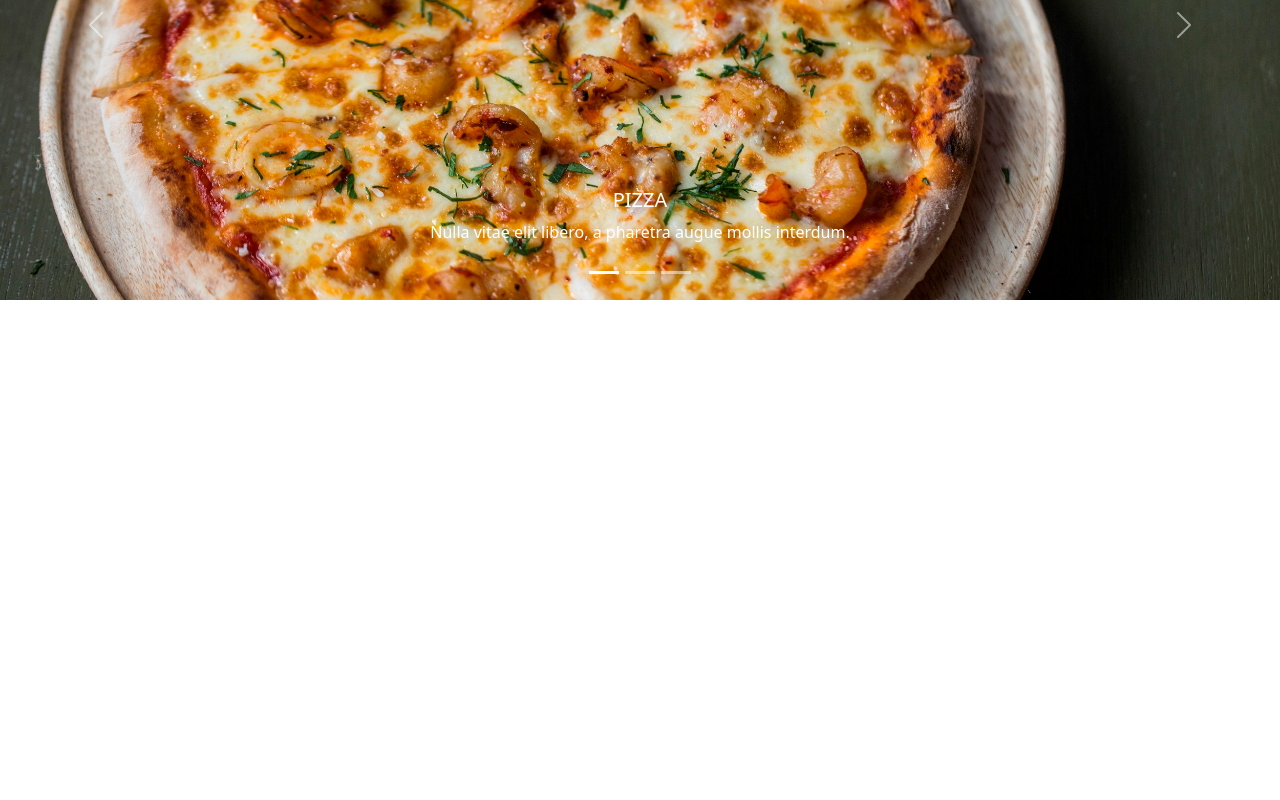
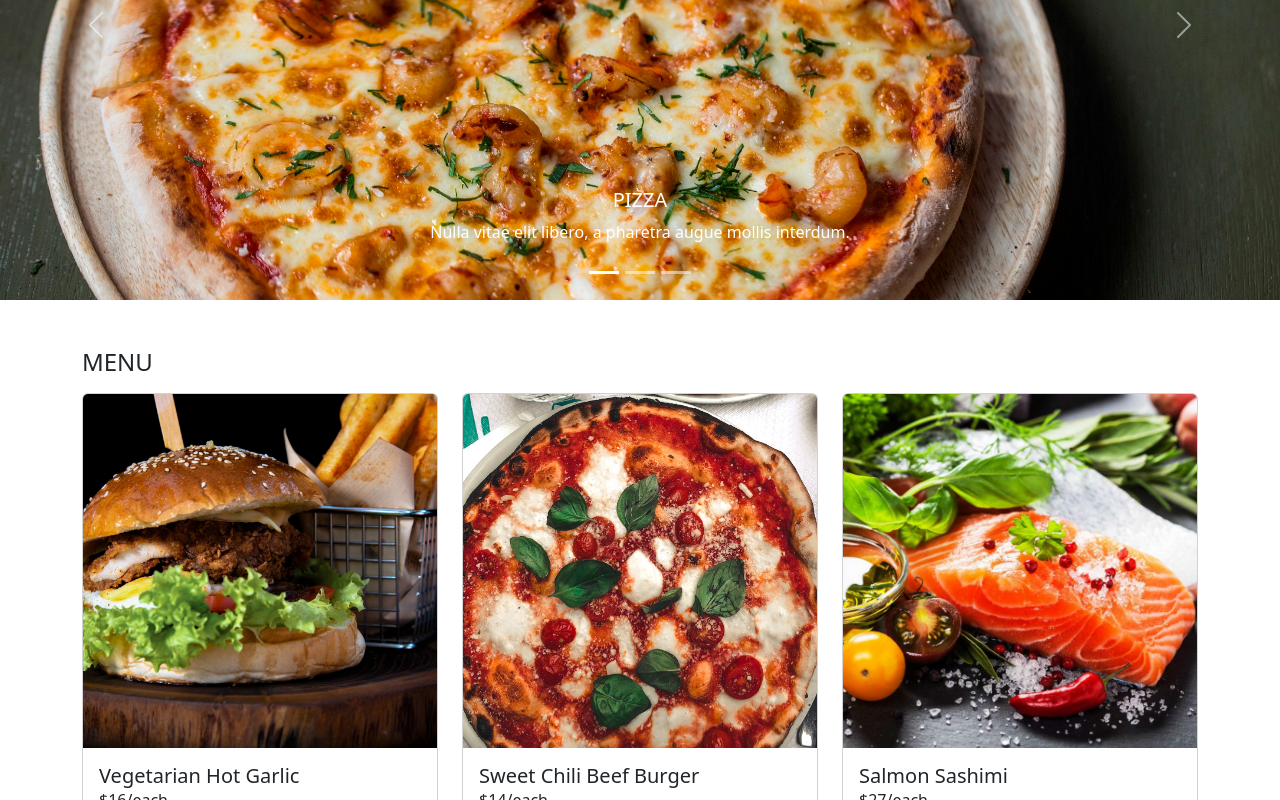
Before and after one commit to Naiem1/react-shopping-cart, a React (Vite) app: page / in a window 1280 px wide. Shown: the part 336-1136 px from the top of the page. Before the commit the page ends 800 px from the top, so only its background shows below. Built offline with nearby package versions, Linux system fonts and the light colour scheme.

Commit message:
added product card

```diff
--- a/src/App.jsx
+++ b/src/App.jsx
@@ -1,14 +1,15 @@
-import Header from "./components/header/Header";
-import Hero from "./components/hero-section/Hero";
+import Header from './components/header/Header';
+import Hero from './components/hero-section/Hero';
+import ProductSection from './components/product-section/ProductSection';
 
 const App = () => {
-  return <div>
-
-    <Header />
-
-
-    <Hero/>
-  </div>;
+  return (
+    <div>
+      <Header />
+      <Hero />
+      <ProductSection />
+    </div>
+  );
 };
 
 export default App;
--- /dev/null
+++ b/src/components/card/PoductCard.jsx
@@ -0,0 +1,30 @@
+import { Button } from 'react-bootstrap';
+import Card from 'react-bootstrap/Card';
+import Col from 'react-bootstrap/Col';
+
+function ProductCard({ product: { img, title, price, text } }) {
+  return (
+    <>
+      <Col>
+        <Card>
+          <Card.Img variant="top" src={img} />
+          <Card.Body>
+            <Card.Title className="mb-0">{title}</Card.Title>
+            <p>${price}/each</p>
+            <Card.Text>{text}</Card.Text>
+            <div className="d-grid gap-2">
+              <Button variant="primary" size="sm">
+                Add to Order
+              </Button>
+              <Button variant="outline-primary" size="sm">
+                Customize
+              </Button>
+            </div>
+          </Card.Body>
+        </Card>
+      </Col>
+    </>
+  );
+}
+
+export default ProductCard;
--- /dev/null
+++ b/src/components/product-section/ProductSection.jsx
@@ -0,0 +1,68 @@
+import { Row } from 'react-bootstrap';
+import img1 from '../../assets/images/burger.jpg';
+import img4 from '../../assets/images/food4.jpg';
+import img5 from '../../assets/images/food5.jpg';
+import img6 from '../../assets/images/food6.jpg';
+import img2 from '../../assets/images/pizza.jpg';
+import img3 from '../../assets/images/sushi.jpg';
+import ProductCard from '../card/PoductCard';
+
+const cardDetails = [
+  {
+    id: 1,
+    img: img1,
+    title: 'Vegetarian Hot Garlic',
+    price: 16,
+    text: 'With garlic, capers, chili, fennel, parsley',
+  },
+  {
+    id: 2,
+    img: img2,
+    title: 'Sweet Chili Beef Burger',
+    price: 14,
+    text: 'With garlic, capers, chili, fennel, parsley',
+  },
+  {
+    id: 3,
+    img: img3,
+    title: 'Salmon Sashimi',
+    price: 27,
+    text: 'With cream cheese, salmon and black sesame',
+  },
+  {
+    id: 4,
+    img: img4,
+    title: 'Rice and curry',
+    price: 5,
+    text: 'Nulla vitae elit libero, a pharetra augue mollis interdum.',
+  },
+  {
+    id: 5,
+    img: img5,
+    title: 'Prawn Fried Rice',
+    price: 15,
+    text: 'cloves garlic, crushed carrots, peeled and finely chopped',
+  },
+  {
+    id: 6,
+    img: img6,
+    title: 'Ham Sandwiches',
+    price: 10,
+    text: 'Nulla vitae elit libero, a pharetra augue mollis interdum.',
+  },
+];
+
+const ProductSection = () => {
+  return (
+    <div className="container  my-5">
+      <h4 className=" text-uppercase my-3">Menu</h4>
+      <Row xs={1} md={2} lg={3} className="g-4">
+        {cardDetails.map((product, idx) => (
+          <ProductCard key={product.id} product={product} />
+        ))}
+      </Row>
+    </div>
+  );
+};
+
+export default ProductSection;
```
